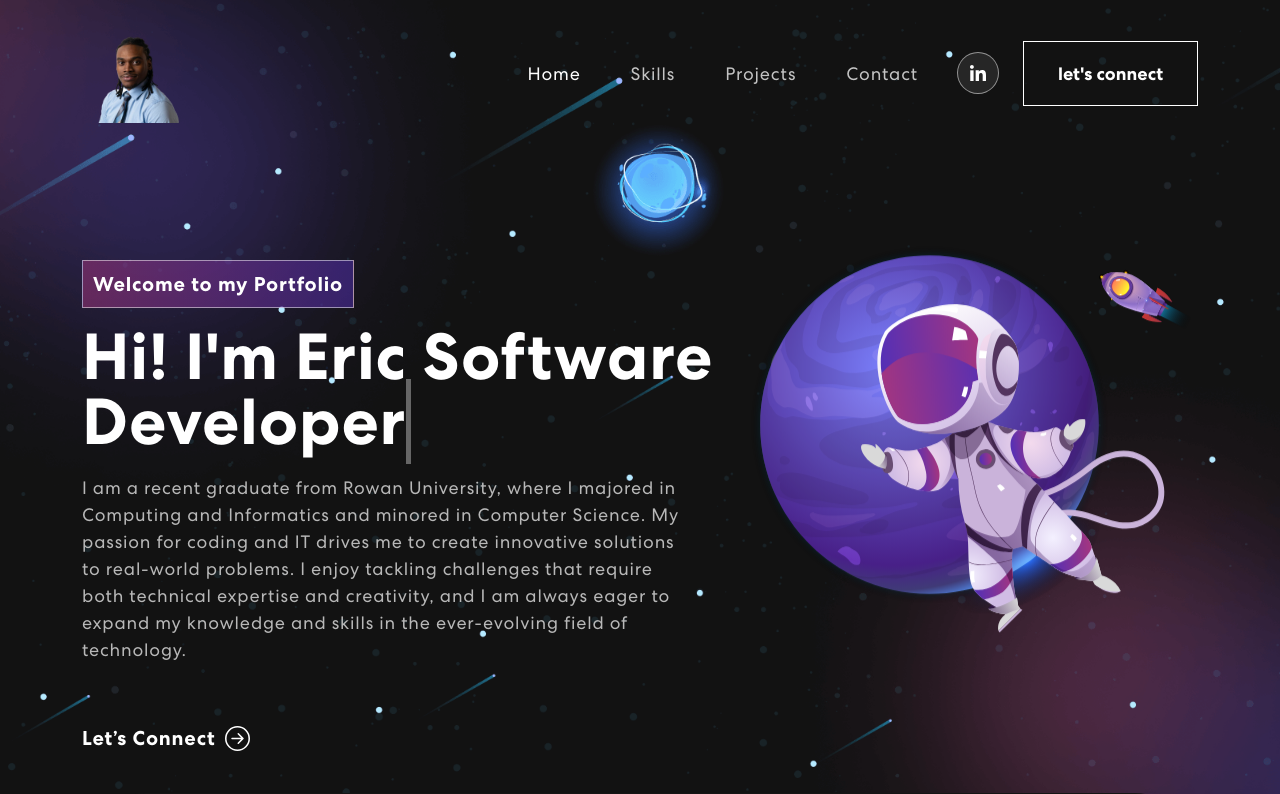
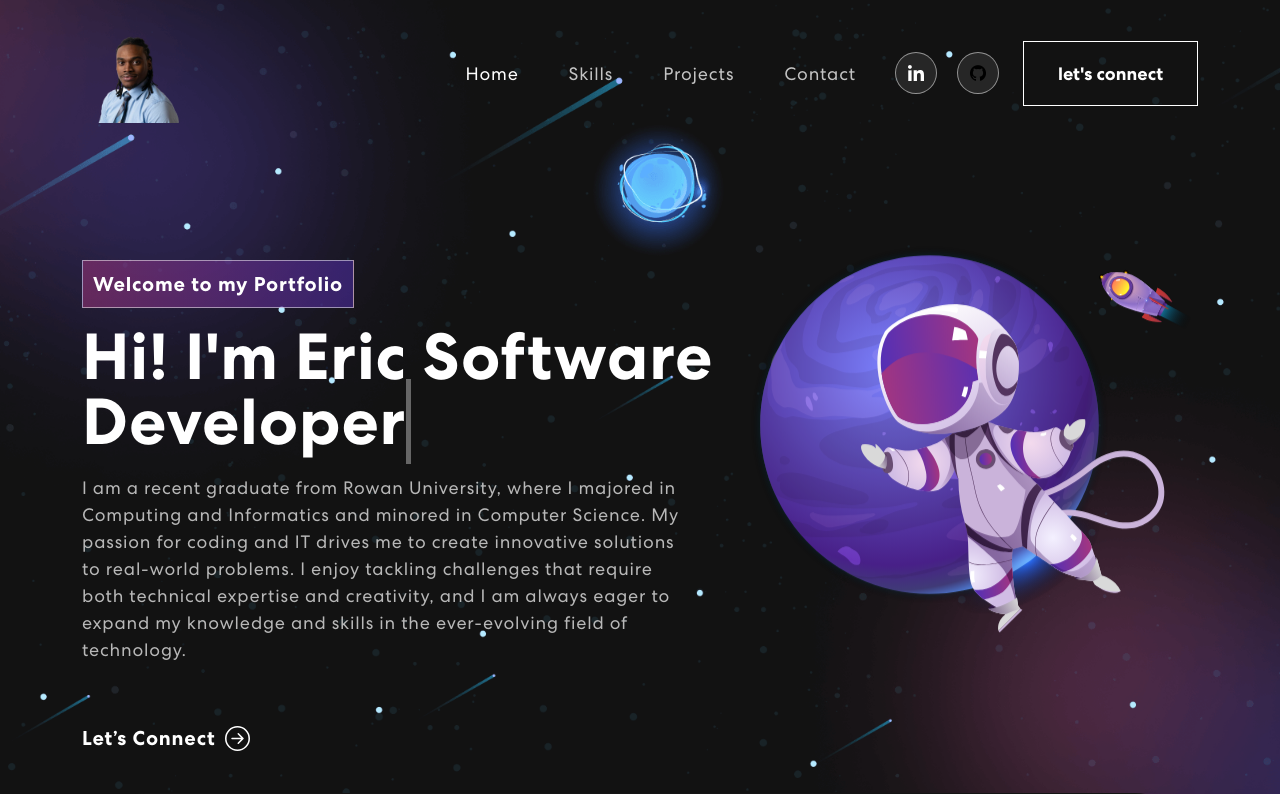
Before and after one commit to Robinson-erc/portfolio_react, a React (Create React App) app: page / in a window 1280 px wide. Shown: the top 794 px of the page. Built offline with nearby package versions, Linux system fonts and the light colour scheme; no server answers.

Commit message:
social icon edits

```diff
--- a/src/components/Footer.js
+++ b/src/components/Footer.js
@@ -2,7 +2,7 @@ import { Container, Row, Col } from "react-bootstrap";
 import { MailchimpForm } from "./MailchimpForm";
 import logo from "../assets/img/ProfPic-removebg-preview.png";
 import navIcon1 from "../assets/img/nav-icon1.svg";
-import navIcon2 from "../assets/img/nav-icon2.svg";
+import navIcon2 from "../assets/img/github.png";
 import navIcon3 from "../assets/img/nav-icon3.svg";
 
 export const Footer = () => {
@@ -16,8 +16,11 @@ export const Footer = () => {
           </Col>
           <Col size={12} sm={6} className="text-center text-sm-end">
             <div className="social-icon">
-            <a href="https://www.linkedin.com/in/eric-robinson-jr-841b1023b/"><img src={navIcon1} alt="icon"/></a>
+              <a href="https://www.linkedin.com/in/eric-robinson-jr-841b1023b/"><img src={navIcon1} alt="icon" /></a>
 
+            </div>
+            <div className="social-icon">
+              <a href="https://github.com/Robinson-erc"><img src={navIcon2} alt="icon" /></a>
             </div>
             <p>Copyright 2024. All Rights Reserved</p>
           </Col>
--- a/src/components/NavBar.js
+++ b/src/components/NavBar.js
@@ -2,7 +2,7 @@ import { useState, useEffect } from "react";
 import { Navbar, Nav, Container } from "react-bootstrap";
 import logo from '../assets/img/ProfPic-removebg-preview.png'
 import navIcon1 from '../assets/img/nav-icon1.svg'
-import navIcon2 from '../assets/img/nav-icon2.svg'
+import navIcon2 from '../assets/img/github.png'
 import navIcon3 from '../assets/img/nav-icon3.svg'
 
 export const NavBar = ({ contactRef }) => {
@@ -55,6 +55,9 @@ export const NavBar = ({ contactRef }) => {
                         <div className="social-icon">
                             <a href="https://www.linkedin.com/in/eric-robinson-jr-841b1023b/"><img src={navIcon1} alt="icon"/></a>
                         </div>
+                        <div className="social-icon">
+                            <a href="https://github.com/Robinson-erc"><img src={navIcon2} alt="icon"/></a>
+                        </div>
                         <button className="vvd" onClick={scrollToContact}><span>let's connect</span></button>
                     </span>
                 </Navbar.Collapse>
```
Also changed, not shown: src/assets/img/github.png (added).
